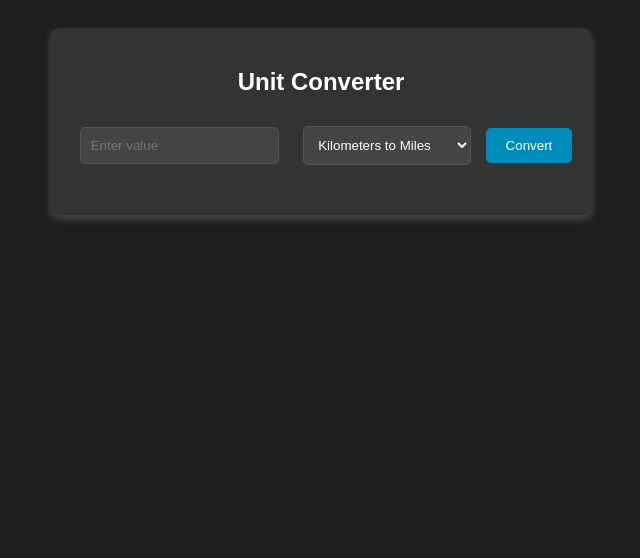
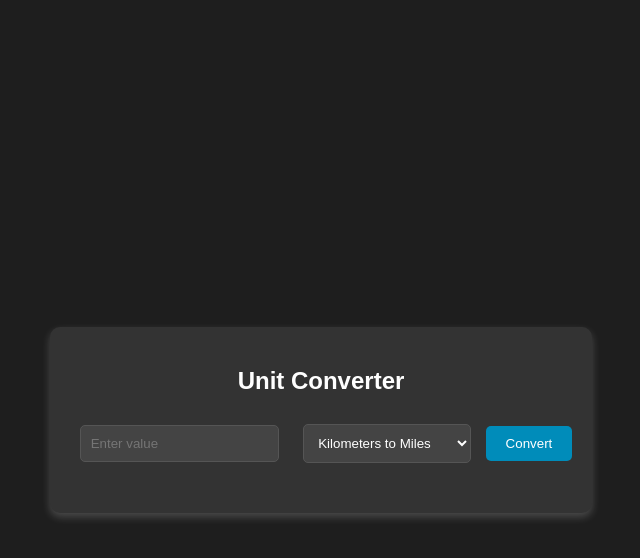
Before and after one commit to sarkar8180/my-portfolio, a plain HTML site: page projects/calculator/index.html in a window 1280 px wide. Shown: the whole page, without its empty margins (319-959 px from the left). Drawn offline with Linux system fonts and the light colour scheme.

Commit message:
Update index.html

```diff
--- a/projects/calculator/index.html
+++ b/projects/calculator/index.html
@@ -11,13 +11,18 @@
             background-color: #1e1e1e;
             color: white;
             padding: 20px;
+            display: flex;
+            justify-content: center;
+            align-items: center;
+            height: 100vh;
+            margin: 0;
         }
         .container {
             background: #333;
             padding: 20px;
             border-radius: 10px;
-            display: inline-block;
             box-shadow: 0 4px 8px rgba(255,255,255,0.2);
+            text-align: center;
         }
         input, select {
             padding: 10px;
```
